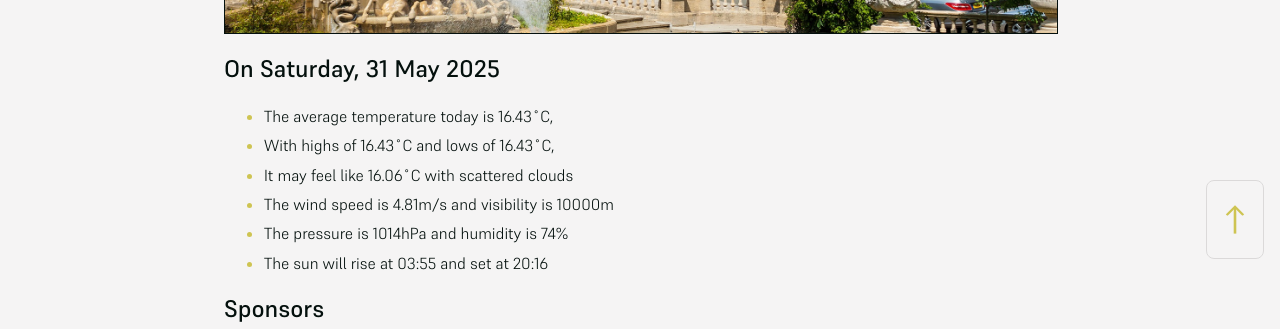
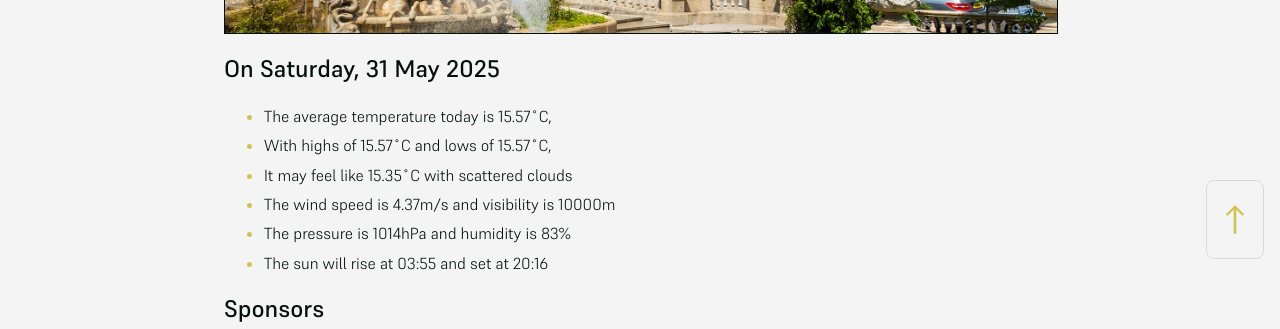
Before and after one commit to mat-0/cheltenham-open-data, a Jekyll site: the page built from index.md, in a window 1280 px wide. Shown: the part 625-954 px from the top of the page. Built offline with Jekyll 4.4.1, drawn with Linux system fonts in a browser that asks for light colours.

Commit message:
Updated 2025-05-31 20:58:00

```diff
--- a/index.md
+++ b/index.md
@@ -10,11 +10,11 @@ seo: Menu
 <!-- weather_marker starts -->
 ## On Saturday, 31 May 2025
 
-- The average temperature today is 16.43˚C,
-- With highs of 16.43˚C and lows of 16.43˚C,
-- It may feel like 16.06˚C with scattered clouds
-- The wind speed is 4.81m/s and visibility is 10000m
-- The pressure is 1014hPa and humidity is 74%
+- The average temperature today is 15.57˚C,
+- With highs of 15.57˚C and lows of 15.57˚C,
+- It may feel like 15.35˚C with scattered clouds
+- The wind speed is 4.37m/s and visibility is 10000m
+- The pressure is 1014hPa and humidity is 83%
 - The sun will rise at 03:55 and set at 20:16
 
 <!-- weather_marker ends -->
```
Also changed, not shown: _data/flood.json (+5 -27 lines), _pages/news.md (+4 -4 lines).
